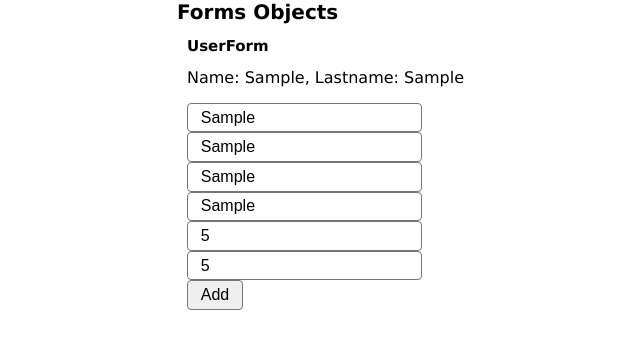
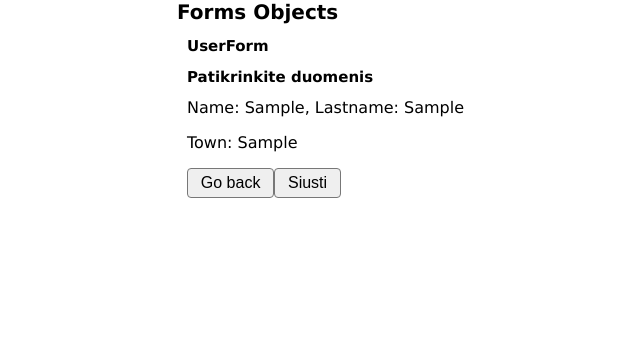
Before and after one commit to MariusCodeAcademy/feu5_05_react_stateObj_propsFn_practice, a React (Vite) app: page / in a window 1280 px wide. Both pictures are taken after typing "Sample", "Sample", "Sample", "Sample", "5", "5" into the empty fields and a click on the button "Add". Shown: the top 348 px of the page, without its empty margins (73-713 px from the left). Built offline with nearby package versions, Linux system fonts and the light colour scheme; the HTML template or start-up script is replaced by a standard one.

Commit message:
form sent

```diff
--- a/src/components/UserForm.jsx
+++ b/src/components/UserForm.jsx
@@ -10,12 +10,14 @@ function UserForm() {
     age: '',
     height: '',
   });
+  const [formSent, setFormSent] = useState(false);
 
   function handleFormSubmit(e) {
     // perimti formos valdyma ir neleisti perkrauti
     e.preventDefault();
     console.log('lets react');
     console.log(inputs);
+    setFormSent(true);
   }
 
   function handleInput(e) {
@@ -28,9 +30,7 @@ function UserForm() {
   return (
     <div className='container'>
       <h2>UserForm</h2>
-      <p>
-        Name: {inputs.firstName}, Lastname: {inputs.lastName}
-      </p>
+      {!formSent && (
         <form onSubmit={handleFormSubmit}>
           <input
             value={inputs.firstName}
@@ -76,6 +76,20 @@ function UserForm() {
           />
           <Btn submit>Add</Btn>
         </form>
+      )}
+      {formSent && (
+        <div className='formSuccess'>
+          <h2>Patikrinkite duomenis</h2>
+          <p>
+            Name: {inputs.firstName}, Lastname: {inputs.lastName}
+          </p>
+          <p>Town: {inputs.town}</p>
+          <Btn onClick={() => setFormSent(false)}>Go back</Btn>
+          <Btn>Siusti</Btn>
+        </div>
+      )}
+
+      {/* <div>Forma isiusta</div> */}
     </div>
   );
 }
```
Lines whose indentation alone changed are shown as unchanged.
